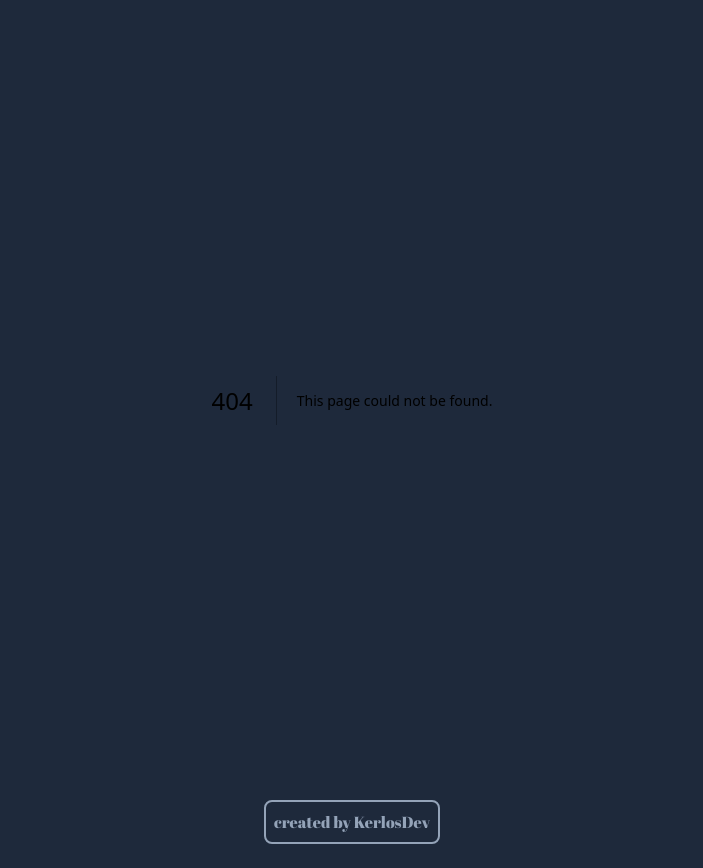
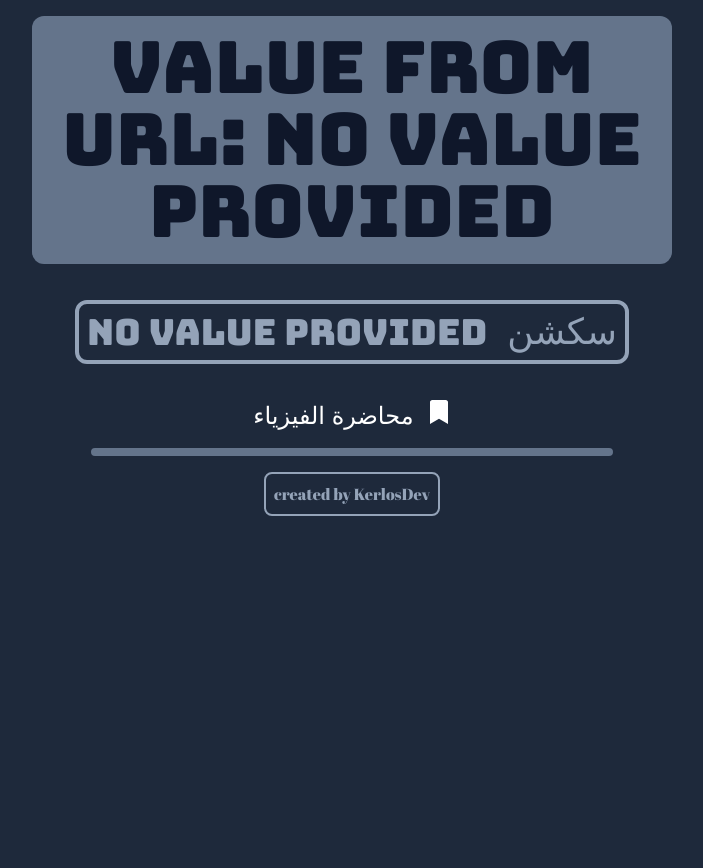
Before and after one commit to kerloshany3/mnuv2, a Next.js app: page /result2 in a window 1280 px wide. Before the commit this address had no page. Shown: the whole page, without its empty margins (288-991 px from the left). After the commit the page ends 800 px from the top, so only its background shows below. Built offline with nearby package versions, Linux system fonts and the light colour scheme.

Commit message:
i hope  it work

```diff
--- a/app/components/Physics.jsx
+++ b/app/components/Physics.jsx
@@ -12,7 +12,7 @@ const Physics = () => {
         console.log(numSec); // Log the input value
 
         // Navigate to the result page with the input value as a query parameter
-        router.push(`/result?numSec=${encodeURIComponent(numSec)}`);
+        router.push(`/result2?numSec=${encodeURIComponent(numSec)}`);
     };
 
     return (
--- a/app/result/page.jsx
+++ /dev/null
@@ -1,13 +0,0 @@
-// app/result/page.js
-
-export default function Result({ searchParams }) {
-    const numSec = searchParams?.numSec || 'No value provided';
-
-    return (
-        <div className="m-auto justify-center place-items-center flex flex-col">
-            <h1 className="font-bungee text-7xl p-4 mt-4 text-slate-900 bg-slate-500 rounded-xl w-6/12 text-center">
-                Value from URL: {numSec}
-            </h1>
-        </div>
-    );
-}
--- /dev/null
+++ b/app/result2/page.jsx
@@ -0,0 +1,62 @@
+// app/result/page.js
+
+import { dataofphyscs } from "../data";
+import { FaBookmark } from "react-icons/fa";
+
+
+
+
+export default function Result({ searchParams }) {
+    const numSec = parseInt(searchParams?.numSec) || 'No value provided';
+
+    const filteredSections = dataofphyscs.filter(item => item?.id === numSec);
+
+    return (
+        <div className="m-auto justify-center place-items-center flex flex-col">
+            <h1 className="font-bungee text-7xl p-4 mt-4 text-slate-900 bg-slate-500 rounded-xl w-6/12 text-center">
+                Value from URL: {numSec}
+            </h1>
+
+            <div >
+                <h2 className=' font-arabicUI text-slate-400 text-4xl border-4 border-slate-400  w-fit p-2 m-auto flex justify-center rounded-xl my-9'> <span className='font-bungee'>{numSec}</span>&nbsp; سكشن</h2>
+
+
+
+                {/* *********************************** */}
+
+                <h3 className=' font-arabicUI text-white text-2xl flex m-auto justify-center'>  محاضرة الفيزياء  &nbsp; <FaBookmark />
+                </h3>
+
+                <div className=' border-slate-500 border-4 m-4 rounded-xl'>
+                    <ul>
+                        {filteredSections.map((item, index) => {
+                            return (
+                                <li
+                                    className={`flex justify-between ${index === dataofphyscs.length - 2 ? '' : 'border-b-4 border-slate-500'}`}
+                                    key={item.id}
+                                >
+                                    <div className=' w-1/3 text-center p-2 border-r-4 border-slate-500'>
+                                        <h2 className='  text-slate-400 text-2xl font-arabicUI'><span className=' font-bungee'>{item.time}</span> الساعة</h2>
+                                    </div>
+                                    <div className='  p-2 border-r-4 text-center  border-slate-500 w-1/3'>
+                                        <h2 className=' text-slate-400 text-2xl'>{item.location}</h2>
+                                    </div>
+                                    <div className=' w-1/3 '>
+                                        <h2 className=' p-2 text-center  text-slate-400 text-2xl '>{item.name}</h2>
+                                    </div>
+                                </li>
+                            )
+                        })}
+
+                    </ul>
+                </div>
+            </div>
+
+
+
+
+
+
+        </div>
+    );
+}
```
